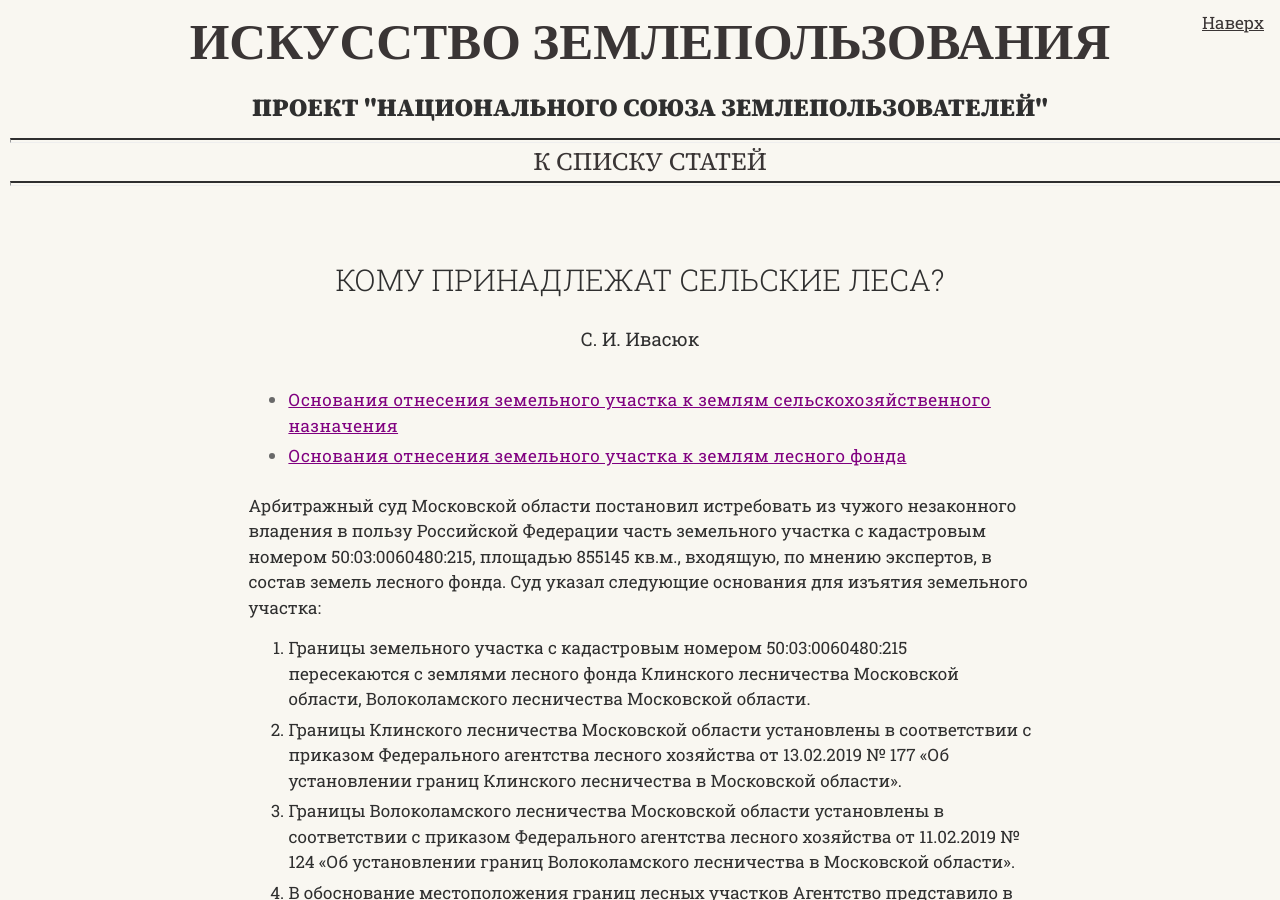
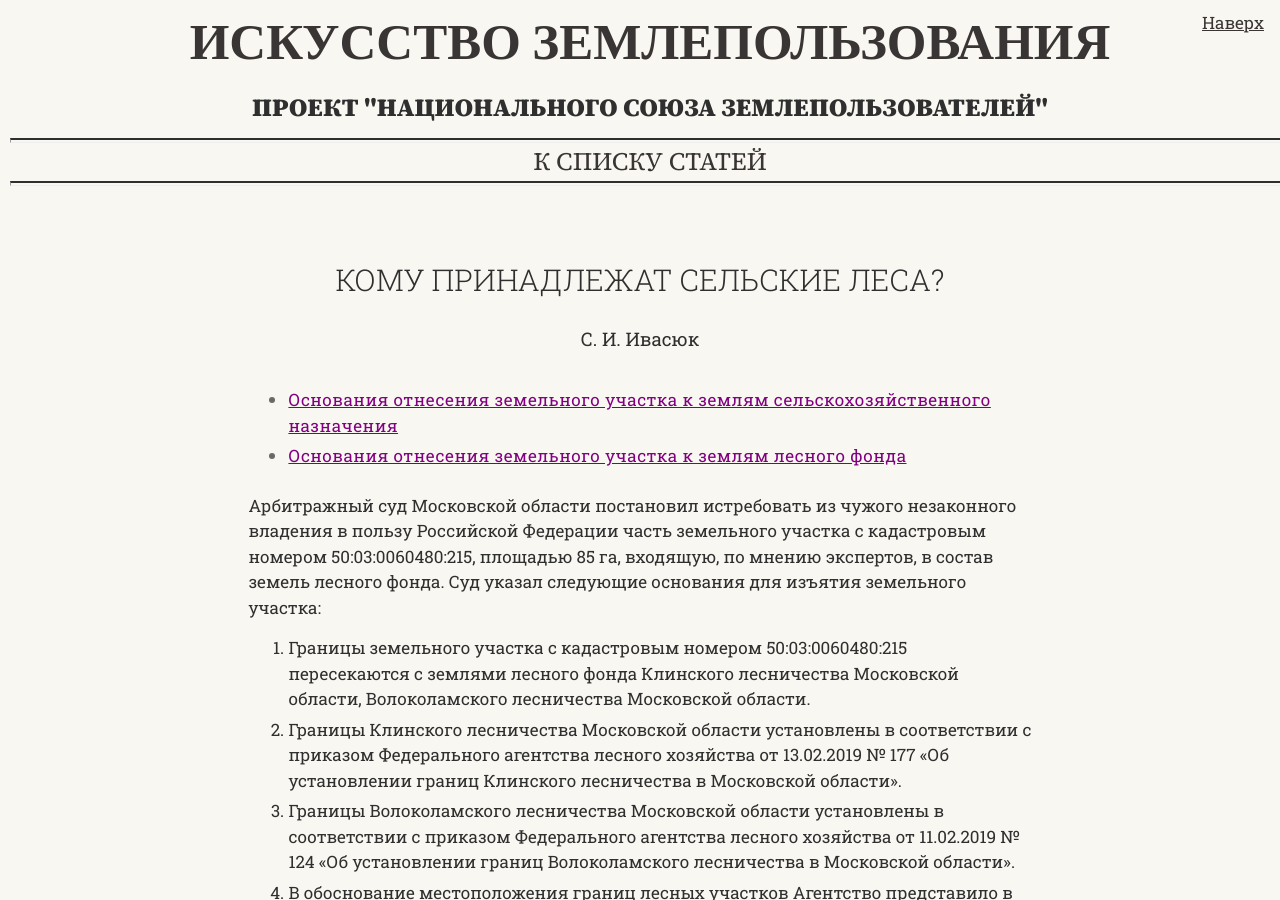
Before and after one commit to SergSi/land-use-art, a Jekyll site: the page built from _articles/2024-05-06-lesa.md, in a window 1280 px wide and 900 px high. Built offline with Jekyll 4.4.1, drawn with Linux system fonts in a browser that asks for light colours; some web fonts are replaced.

Commit message:
Update 2024-05-06-lesa.md

```diff
--- a/_articles/2024-05-06-lesa.md
+++ b/_articles/2024-05-06-lesa.md
@@ -3,7 +3,7 @@ title: Кому принадлежат сельские леса?
 author: С. И. Ивасюк
 ---
 
-Арбитражный суд Московской области постановил истребовать из чужого незаконного владения в пользу Российской Федерации часть земельного участка с кадастровым номером 50:03:0060480:215, площадью 855145 кв.м., входящую, по мнению экспертов, в состав земель лесного фонда. Суд указал следующие основания для изъятия земельного участка:
+Арбитражный суд Московской области постановил истребовать из чужого незаконного владения в пользу Российской Федерации часть земельного участка с кадастровым номером 50:03:0060480:215, площадью 85 га, входящую, по мнению экспертов, в состав земель лесного фонда. Суд указал следующие основания для изъятия земельного участка:
 
 1. Границы земельного участка с кадастровым номером 50:03:0060480:215 пересекаются с землями лесного фонда Клинского лесничества Московской области, Волоколамского лесничества Московской области.
 2. Границы Клинского лесничества Московской области установлены в соответствии с
```
